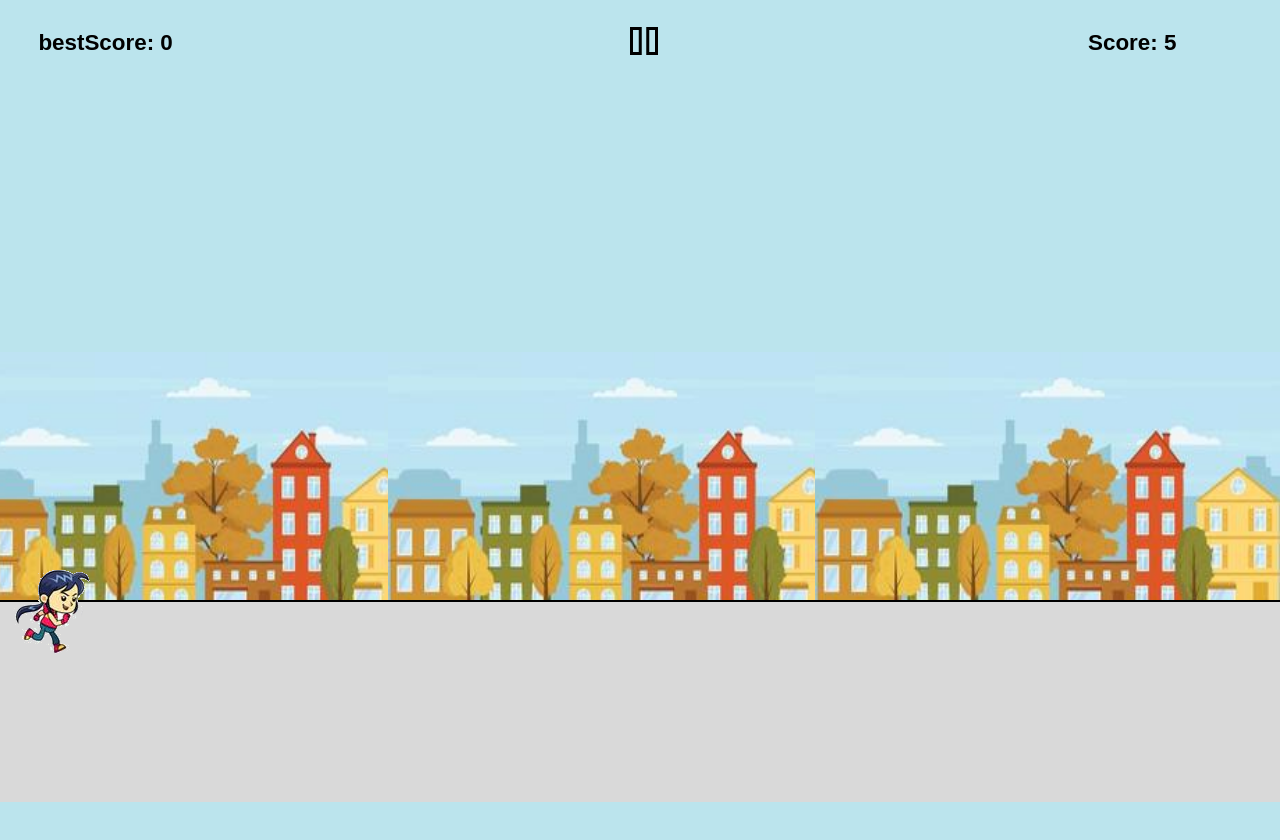
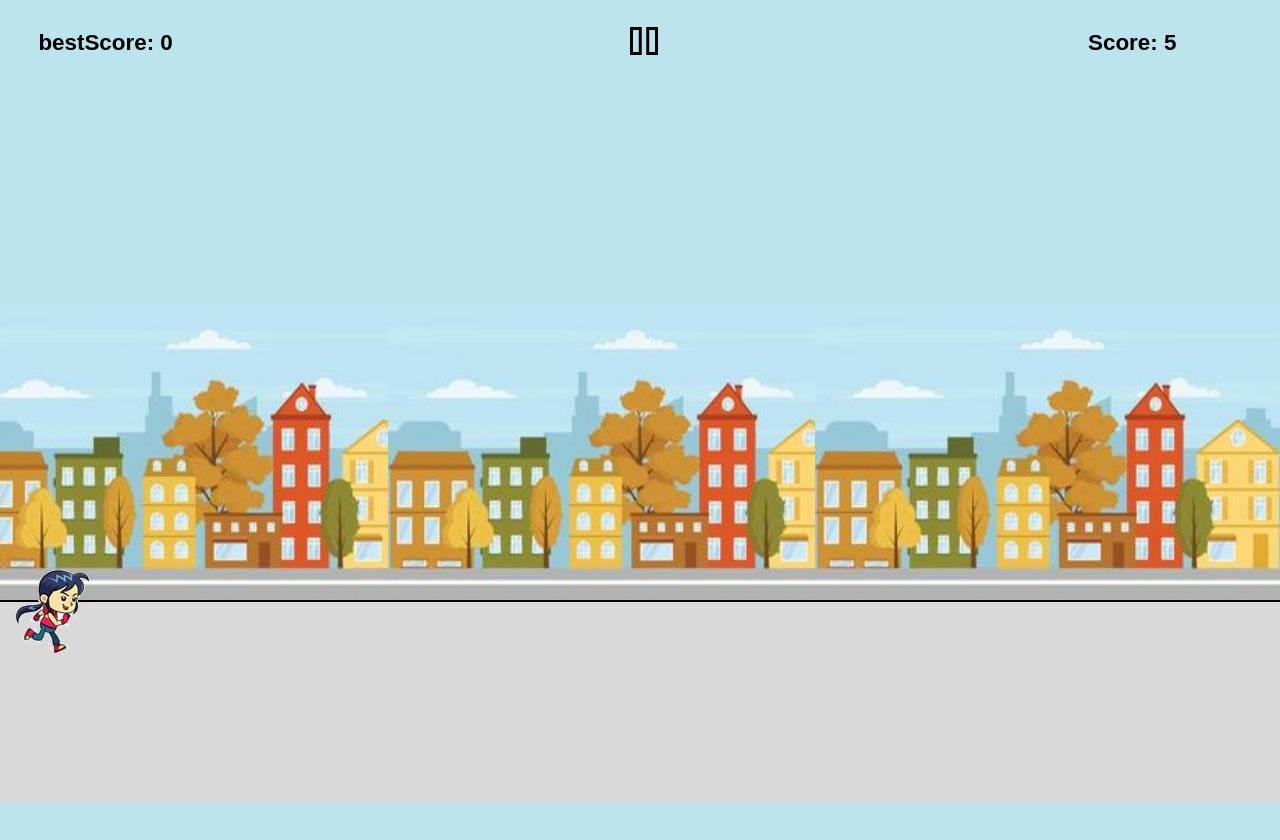
Before and after one commit to araujobrunodev/Air-girl, a React (Vite) app: page /playing in a window 1280 px wide. Shown: the top 840 px of the page. Built offline with nearby package versions, Linux system fonts and the light colour scheme; a web font is replaced by a local one.

Commit message:
fixing maximum resolution for pc

```diff
--- a/src/css/baseObstacle.css
+++ b/src/css/baseObstacle.css
@@ -13,7 +13,7 @@
 
 @media screen and (max-width: 1600px) {
     #base-obstacle {
-        top: 44.7rem;
+        top: 36.7rem;
     }
 }
 
--- a/src/css/theme.css
+++ b/src/css/theme.css
@@ -11,7 +11,7 @@
 
 @media only screen and (max-width: 1600px) {
     #Container {
-        top: 44%;
+        top: 38%;
     }
 }
 
--- a/src/elements/topAdd.ts
+++ b/src/elements/topAdd.ts
@@ -10,7 +10,7 @@ const topAddition = ({ to, size }: TopAddition): number => {
 
     switch (to) {
         case "player":
-            if (size >= 1500) result = -617;
+            if (size >= 1200) result = -490;
             else if (size >= 412) result = -513;
 	        else if (size >= 390) result = -482;
             else if (size >= 384) result = -491;
```
